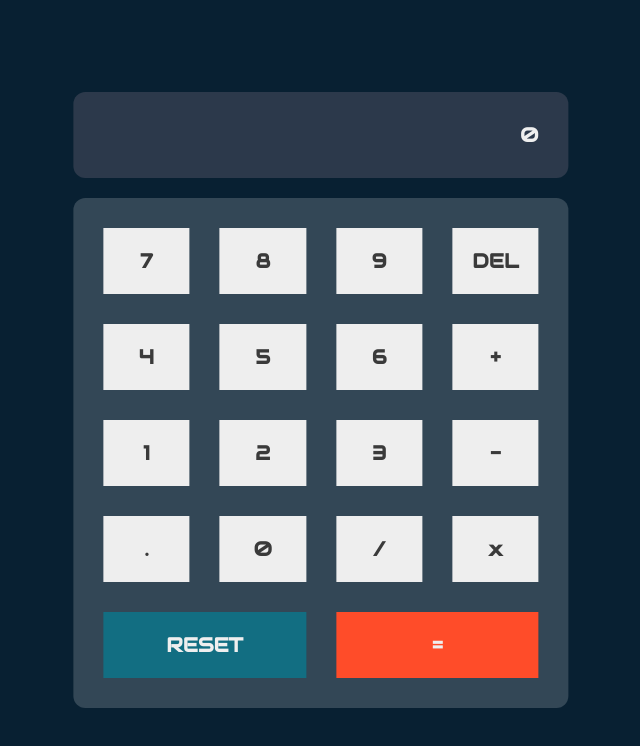
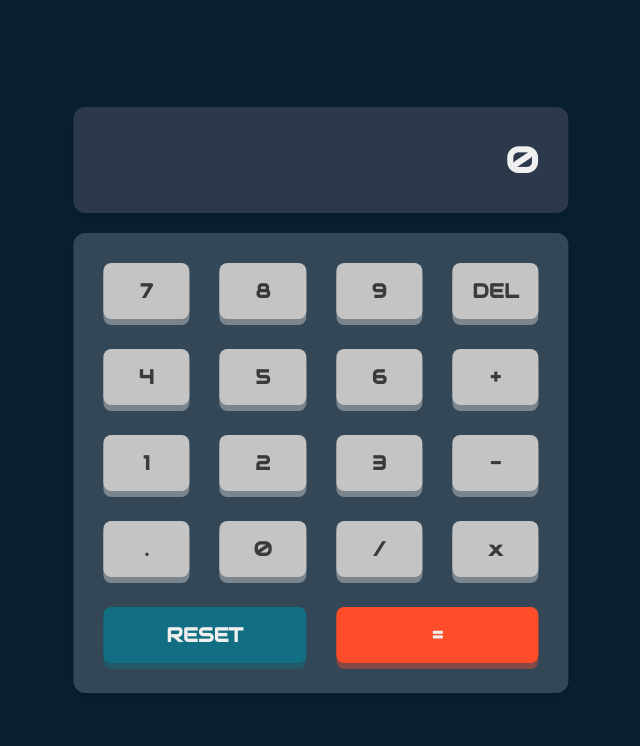
Before and after one commit to tairtair/calculator, a plain HTML site: page index.html in a window 1280 px wide. Shown: the whole page, without its empty margins (319-959 px from the left). Drawn offline with Linux system fonts and the light colour scheme.

Commit message:
Create calculator design, show numbers and operations on calculator display

```diff
--- a/script.js
+++ b/script.js
@@ -1,4 +1,5 @@
 calcBody = document.querySelector(".operations");
+displayNum = document.querySelector(".display-number");
 const buttonSymbols = [
   "7",
   "8",
@@ -19,7 +20,7 @@ const buttonSymbols = [
   "RESET",
   "=",
 ];
-
+// const add = (...nums) => {nums.reduce(acc,curr)=>acc+curr};
 const html = buttonSymbols
   .map((symbol) => {
     let cl = "button";
@@ -34,5 +35,10 @@ window.addEventListener("load", function () {
 });
 
 calcBody.addEventListener("click", function (e) {
-  e.target.closest(".button") && console.log(e.target.innerHTML);
+  if (e.target.closest(".button")) {
+    e.target.innerHTML.match(/[0-9]/g) &&
+      displayNum.insertAdjacentHTML("beforeend", e.target.innerHTML);
+    e.target.innerHTML.match(/[+-\/x]/g) &&
+      displayNum.insertAdjacentHTML("beforeend", e.target.innerHTML);
+  }
 });
--- a/styles.css
+++ b/styles.css
@@ -29,9 +29,11 @@ body {
   padding: 3rem;
   text-align: right;
   border-radius: 1.2rem;
+  box-shadow: 0 4px 10px rgba(0, 0, 0, 0.15);
 }
 
 .display-number {
+  font-size: 3.6rem;
   font-weight: bold;
   color: #efefef;
 }
@@ -42,25 +44,46 @@ body {
   background-color: #334756;
   padding: 3rem;
   border-radius: 1.2rem;
+  box-shadow: 0 4px 10px rgba(0, 0, 0, 0.15);
 }
-.button {
+.button:link,
+.button:visited {
   text-decoration: none;
-  padding: 2rem;
+  padding: 1.5rem 2rem;
   color: #3a3a3a;
   font-weight: bold;
-  background-color: #eee;
+  background-color: #c4c4c4;
   display: flex;
   justify-content: center;
   align-items: center;
+  border-radius: 0.8rem;
+  box-shadow: 0 6px #c4c4c480;
+  transition: all 0.3s cubic-bezier(0.075, 0.82, 0.165, 1);
+}
+.button:active {
+  transform: translateY(3px);
+  box-shadow: 0 3px #c4c4c480;
 }
 
-.button-reset {
+.button-reset:link,
+.button-reset:visited {
   grid-column: 1 / span 2;
   background-color: #126e82;
+  box-shadow: 0 6px #126d8276;
   color: #efefef;
 }
-.button-equal {
+.button-reset:active {
+  transform: translateY(3px);
+  box-shadow: 0 3px #126d8276;
+}
+.button-equal:link,
+.button-equal:visited {
   grid-column: 3 / span 2;
   color: #efefef;
   background-color: #ff4c29;
+  box-shadow: 0 6px #ff4d2965;
 }
+.button-equal:active {
+  transform: translateY(3px);
+  box-shadow: 0 3px #ff4d2965;
+}
```
